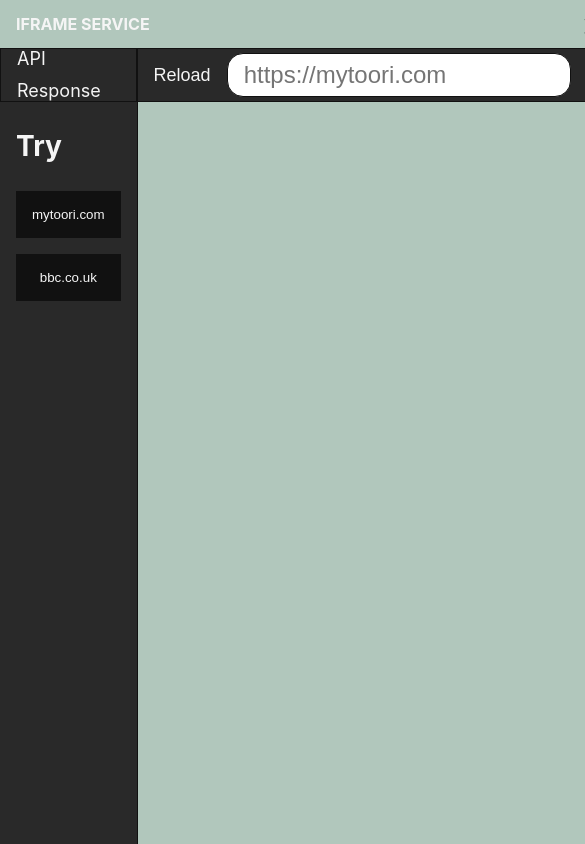
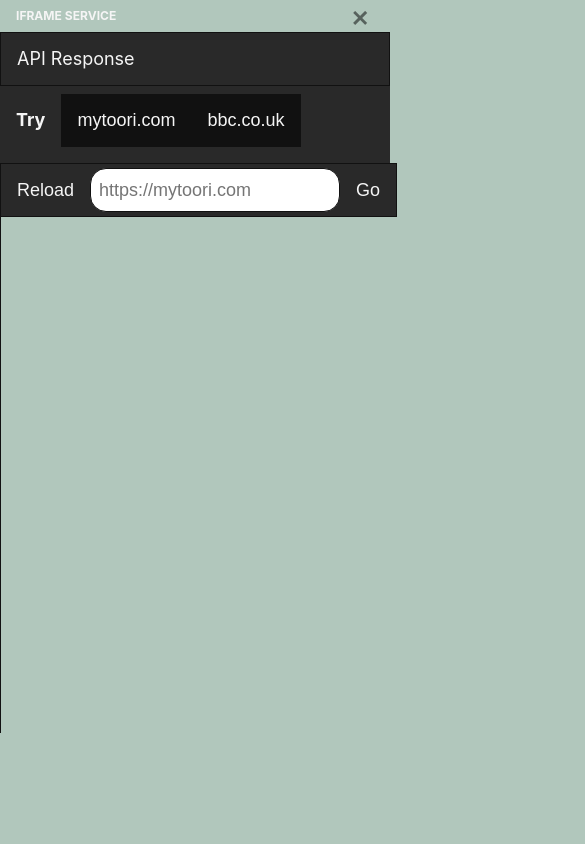
Before and after one commit to Giwan/netlify-deploy, a Next.js app: page /sandbox in a window 390 px wide. Shown: the top 844 px of the page, 585 px wide, since content can reach past the window. Built offline with nearby package versions, Linux system fonts and the light colour scheme.

Commit message:
sandbox responsiveness

```diff
--- a/components/ActionComponent/ActionComponent.js
+++ b/components/ActionComponent/ActionComponent.js
@@ -32,7 +32,7 @@ const ActionComponent = function () {
                 </p>
                 <Link href="/sandbox">
                     <a className={sandboxButton}>
-                        Demo
+                        Demo / Sandbox
                     </a>
                 </Link>
             </section>
--- a/components/Browser/Browser.module.css
+++ b/components/Browser/Browser.module.css
@@ -2,6 +2,7 @@
     display: grid;
     grid-template-rows: calc(var(--header-height-2) - 0px) auto;
     min-height: 400px;
+    height: 100%;
 }
 
 .browserHeader {
@@ -36,3 +37,18 @@
     margin: 0;
     border-left: 1px solid var(--color-black);
 }
+
+@media (max-width: 700px) {
+
+    .addressBar {
+        font-size: var(--font-size-small);
+        padding: 0 calc(var(--unit) /2);
+
+    }
+
+    .browserContainer {
+        height: calc(100% - 274px);
+        min-height: initial;
+        font-size: var(--font-size-small);
+    }
+}
--- a/components/Explanation/APIInfo.module.css
+++ b/components/Explanation/APIInfo.module.css
@@ -54,3 +54,16 @@
     margin-top: calc(var(--unit) * 2);
     color: var(--color-white);
 }
+
+@media (max-width: 700px) {
+
+    .textAreaStyle {
+        font-size: var(--font-size-small);
+        height: initial;
+    }
+    .urlMessage {
+        font-size: var(--font-size-small);
+        margin-top: calc(var(--unit));
+    }
+
+}
--- a/components/Explanation/ExampleUrls.module.css
+++ b/components/Explanation/ExampleUrls.module.css
@@ -8,6 +8,7 @@
     color: var(--color-white);
     background-color: var(--color-black);
     margin-bottom: var(--unit);
+    font-size: var(--font-size);
 }
 
 .buttonList {
@@ -18,3 +19,22 @@
 .exampleTitle {
     color: var(--color-white);
 }
+
+@media (max-width: 700px) {
+
+    .exampleTitle {
+        font-size: var(--font-size-small);
+        display: inline-block;
+    }
+
+    .buttonList {
+        margin-left: var(--unit);
+        display: inline-flex;
+        flex-direction: row;
+    }
+
+    .button {
+        font-size: var(--font-size-small);
+    }
+
+}
--- a/pages/sandbox.js
+++ b/pages/sandbox.js
@@ -3,7 +3,6 @@ import { sandboxContainer, sandboxHeader, sandboxCloseButton } from "../styles/S
 import Browser from "../components/Browser/Browser";
 import APIInfo from "../components/Explanation/APIInfo";
 import SiteTitle from "../components/SiteTitle/SiteTitle";
-// import Report from "../components/Report/Report";
 import Link from "next/link";
 import { prefixHTTPS } from "../components/componentHelpers";
 
@@ -54,7 +53,6 @@ const Sandbox = function () {
             </header>
             <APIInfo {...{ url: iframeUrl, apiInfoData: _apiInfoData, handleUrlChange }} />
             <Browser {...{ setIframeUrl: handleUrlChange, iframeUrl }} />
-            {/* <Report /> */}
         </div>
     );
 };
--- a/styles/Home.module.css
+++ b/styles/Home.module.css
@@ -1,5 +1,6 @@
 .homeContainer {
     max-width: var(--page-width);
+    height: 100%;
     margin: 0 auto;
     padding: var(--unit);
 }
--- a/styles/Sandbox.module.css
+++ b/styles/Sandbox.module.css
@@ -1,11 +1,11 @@
 .sandboxContainer {
-    /* padding: var(--unit); */
     margin: 0;
     display: grid;
     grid-template-columns: 1fr 3fr;
     grid-template-rows: calc(var(--unit) * 3) auto;
-    width: 100vw;
-    height: 100vh;
+    width: 100%;
+    height: 100%;
+    overflow: hidden;
 }
 
 .sandboxHeader {
@@ -31,3 +31,10 @@
     margin-right: var(--unit);
     text-decoration: none;
 }
+
+@media (max-width: 700px) {
+    .sandboxContainer {
+        display: initial;
+        font-size: var(--font-size-small);
+    }
+}
--- a/styles/globals.css
+++ b/styles/globals.css
@@ -28,6 +28,8 @@ body {
     font-size: var(--font-size);
     line-height: 1.35em;
     background-color: #b1c7bc;
+    height: 100vh;
+    width: 100vw;
 }
 
 a {
@@ -50,3 +52,8 @@ h2 {
 p {
     color: var(--color-dark-2);
 }
+
+div#__next {
+    height: 100%;
+    width: 100%;
+}
```
